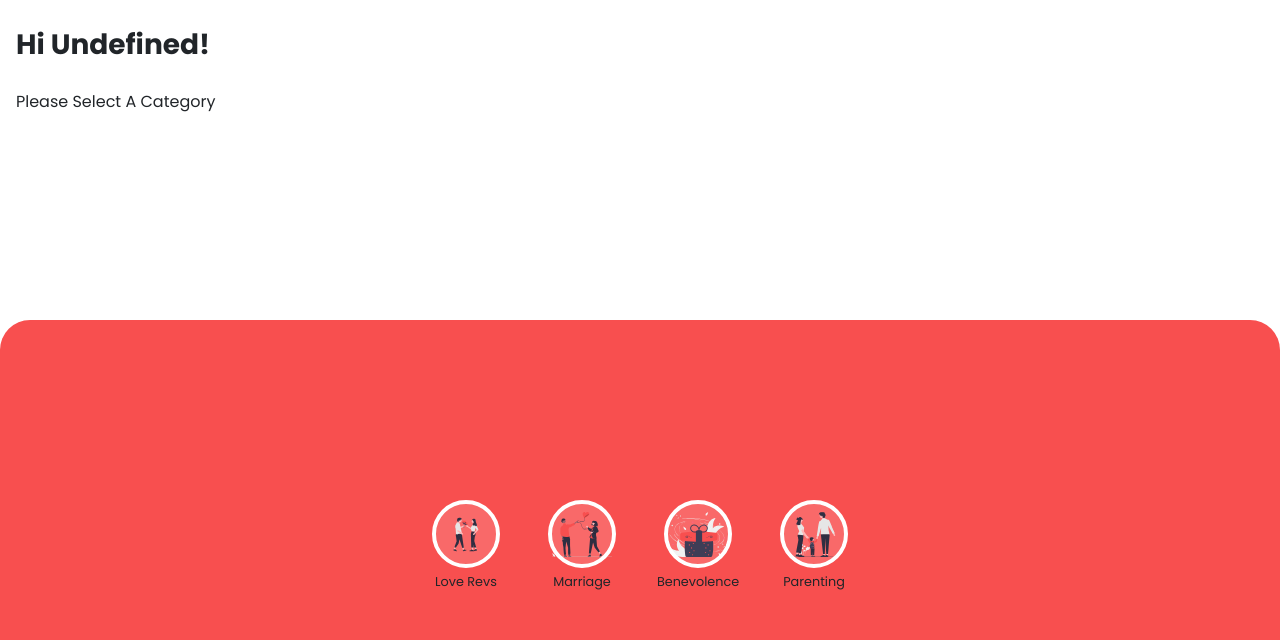
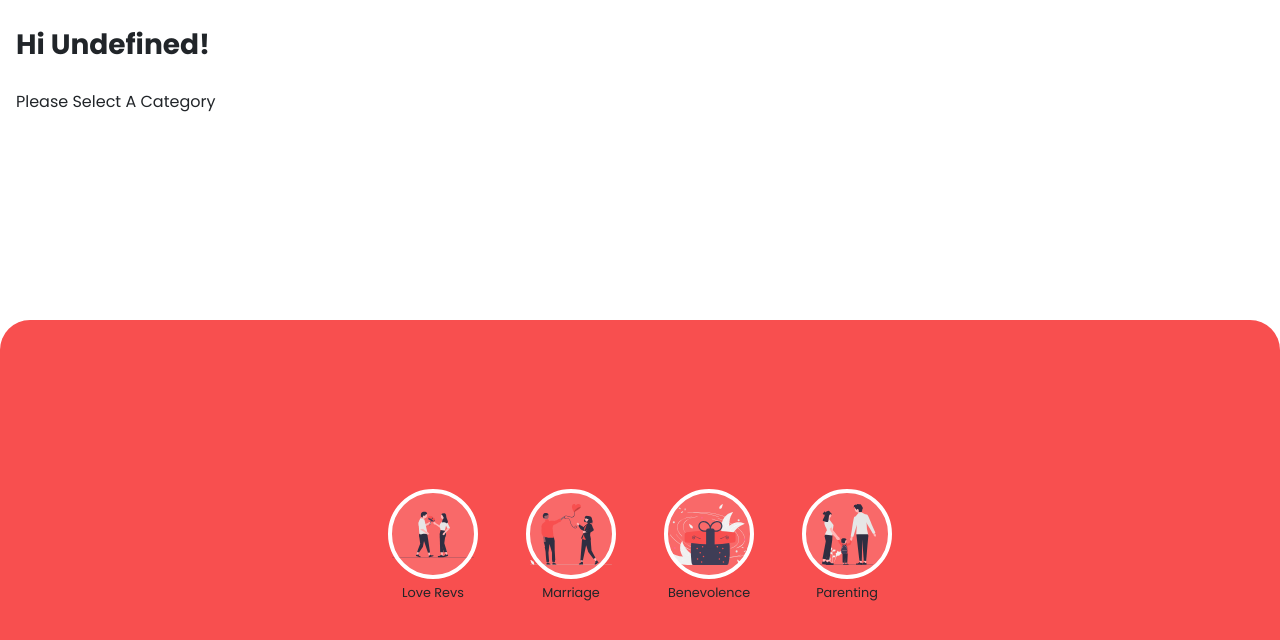
Before and after one commit to Adedoyin-Emmanuel/kingsword-demo-game, a React (Create React App) app: page /app/category in a window 1280 px wide. Shown: the top 640 px of the page. Built offline with nearby package versions, Linux system fonts and the light colour scheme.

Commit message:
Updated the image-size

```diff
--- a/src/includes/styles/customStyles.css
+++ b/src/includes/styles/customStyles.css
@@ -105,6 +105,7 @@
     bottom:0;
     background:var(--brand-category-love-color);
     height:60%;
+    width:100%;
     z-index:1000000;
     border-top-right-radius: var(--brand-footer-slider-border-radius);
     border-top-left-radius: var(--brand-button-border-radius);
@@ -200,8 +201,8 @@
 
 .category-selection
 {
-    width:60px;
-    height:60px;
+    width:82px;
+    height:82px;
     border-radius: 50% !important;
     background: var(--brand-category-love-color-3);
     outline:4px solid var(--brand-white-color);
@@ -251,6 +252,8 @@
 	.width-toggle {
 		width: 35%;
 	}
+
+
 	.width-toggle-2 {
 		width: 75%;
 
```
